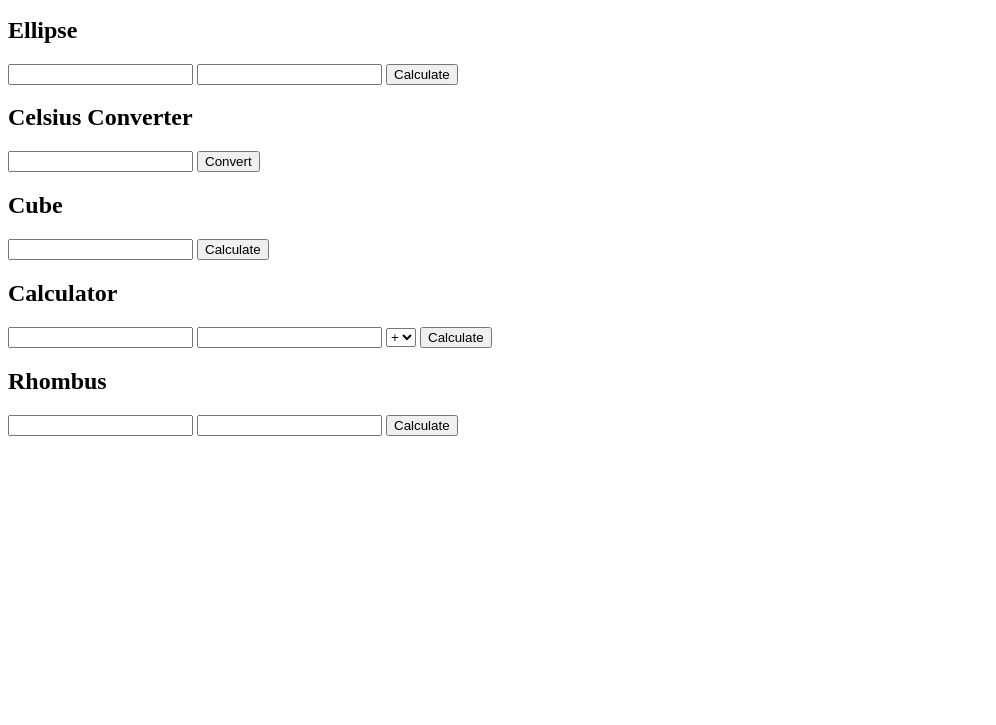
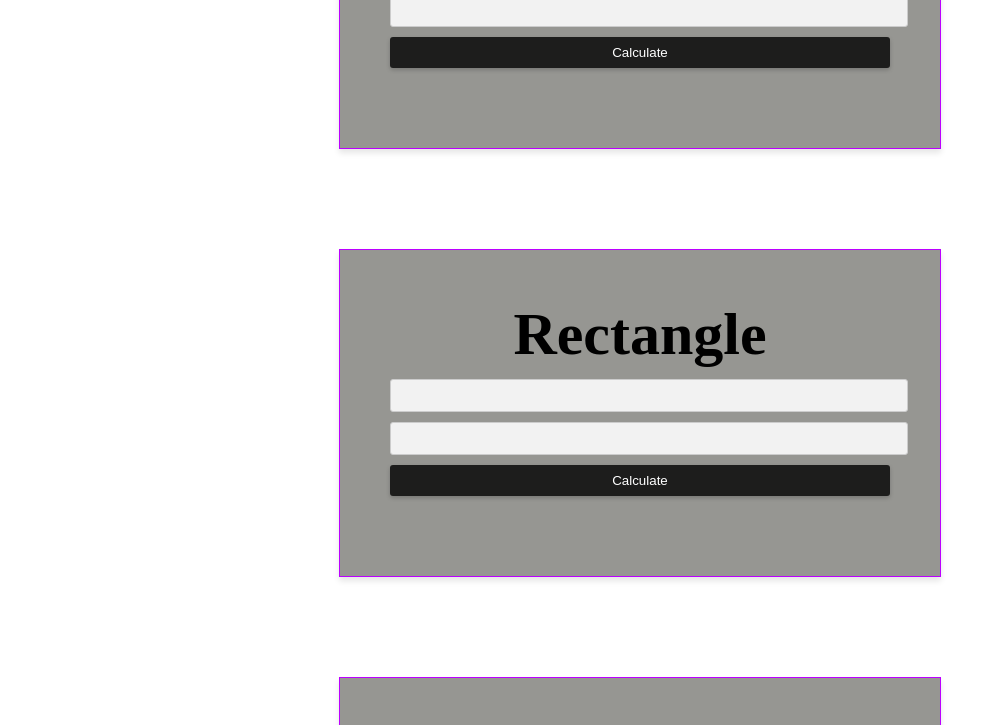
Before and after one commit to jabidhasanhridoy/assdi-batch2-final-assignment-jabidhasanhridoy, a plain HTML site: page index.html in a window 1280 px wide. Shown: the part 618-1343 px from the top of the page, without its empty margins (0-996 px from the left). Before the commit the page ends 1062 px from the top, so only its background shows below. Drawn offline with Linux system fonts and the light colour scheme; the site is published under a folder, as on GitHub Pages, so addresses that start at the root find nothing.

Commit message:
final commit

```diff
--- a/index.html
+++ b/index.html
@@ -4,7 +4,7 @@
     <meta charset="UTF-8" />
     <meta name="viewport" content="width=device-width, initial-scale=1.0" />
     <title>Calculator Master</title>
-    <link rel="stylesheet" href="/style.css" />
+    <link rel="stylesheet" href="./style.css" />
   </head>
 
   <body>
@@ -106,6 +106,6 @@
         <div id="rhombusAreaResult"></div>
       </div>
     </div>
-    <script src="/custom.js"></script>
+    <script src="./custom.js"></script>
   </body>
 </html>
```
